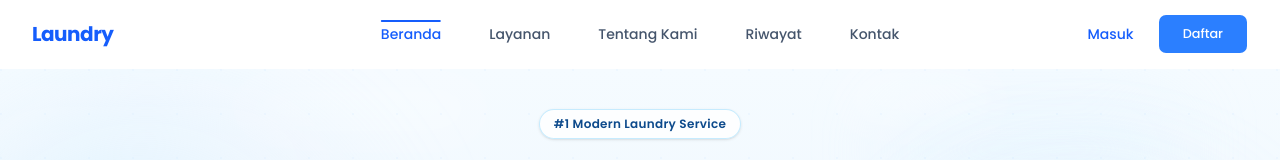
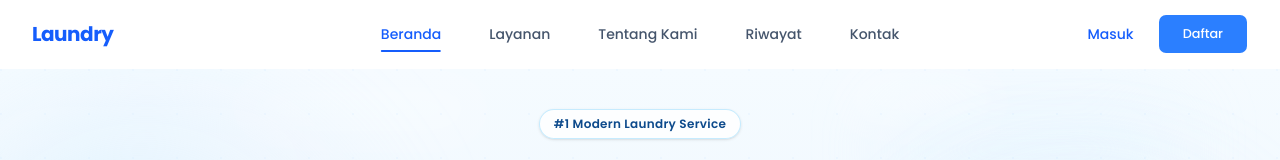
Before and after one commit to Varaaa-arch/WCC_UMKM-Laundry_Digital_Solution, a Next.js app: page / in a window 1280 px wide. Shown: the top 160 px of the page. Built offline with nearby package versions, Linux system fonts and the light colour scheme.

Commit message:
fix: animation and active page in navbar

```diff
--- a/src/components/layout/Navbar.tsx
+++ b/src/components/layout/Navbar.tsx
@@ -4,7 +4,7 @@ import * as React from "react"
 import Link from "next/link"
 import { usePathname } from "next/navigation"
 import { Menu } from "lucide-react"
-import { motion } from "framer-motion"
+import { motion, useReducedMotion } from "framer-motion"
 
 import { NAV } from "@/lib/constants"
 import { cn } from "@/lib/utils"
@@ -18,9 +18,65 @@ import {
   SheetTrigger,
 } from "@/components/ui/sheet"
 
+const easeOutExpo: [number, number, number, number] = [0.16, 1, 0.3, 1]
+
+const headerVariants = {
+  initial: { opacity: 0, y: -10 },
+  animate: {
+    opacity: 1,
+    y: 0,
+    transition: { duration: 0.45, ease: easeOutExpo },
+  },
+}
+
+const navListVariants = {
+  hidden: {},
+  show: {
+    transition: {
+      staggerChildren: 0.06,
+      delayChildren: 0.08,
+    },
+  },
+}
+
+const navLinkItemVariants = {
+  hidden: { opacity: 0, y: -8 },
+  show: {
+    opacity: 1,
+    y: 0,
+    transition: { type: "spring" as const, stiffness: 380, damping: 28 },
+  },
+}
+
+const ctaClusterVariants = {
+  hidden: { opacity: 0, x: 14 },
+  show: {
+    opacity: 1,
+    x: 0,
+    transition: { duration: 0.42, ease: easeOutExpo, delay: 0.12 },
+  },
+}
+
+const mobileNavListVariants = {
+  hidden: {},
+  show: {
+    transition: { staggerChildren: 0.05, delayChildren: 0.04 },
+  },
+}
+
+const mobileNavItemVariants = {
+  hidden: { opacity: 0, x: 12 },
+  show: {
+    opacity: 1,
+    x: 0,
+    transition: { type: "spring" as const, stiffness: 360, damping: 28 },
+  },
+}
+
 export function Navbar() {
   const [scrolled, setScrolled] = React.useState(false)
   const pathname = usePathname()
+  const prefersReducedMotion = useReducedMotion()
 
   React.useEffect(() => {
     const handler = () => setScrolled(window.scrollY > 4)
@@ -29,29 +85,56 @@ export function Navbar() {
     return () => window.removeEventListener("scroll", handler)
   }, [])
 
+  const instant = { duration: 0.01 }
+  const navSpring = { type: "spring" as const, stiffness: 400, damping: 28, mass: 0.42 }
+  const reduced = Boolean(prefersReducedMotion)
+
   return (
-    <header
+    <motion.header
       className={cn(
         "sticky top-0 z-50 w-full border-b border-transparent bg-white transition-shadow",
         scrolled && "shadow-sm"
       )}
+      variants={reduced ? undefined : headerVariants}
+      initial={reduced ? false : "initial"}
+      animate={reduced ? undefined : "animate"}
     >
       <nav
         className="mx-auto flex h-16 max-w-7xl items-center justify-between px-4 sm:h-17 sm:px-6 lg:px-8"
         aria-label="Primary"
       >
-        <Link
-          href="/"
-          className="text-lg font-bold tracking-tight text-blue-600 sm:text-xl"
+        <motion.div
+          className="inline-block"
+          whileHover={reduced ? undefined : { scale: 1.02, y: -1 }}
+          whileTap={reduced ? undefined : { scale: 0.98 }}
+          transition={reduced ? instant : { type: "spring", stiffness: 400, damping: 22 }}
         >
-          {NAV.logo}
-        </Link>
+          <Link
+            href="/"
+            className="text-lg font-bold tracking-tight text-blue-600 sm:text-xl"
+          >
+            {NAV.logo}
+          </Link>
+        </motion.div>
 
-        <ul className="absolute left-1/2 hidden -translate-x-1/2 gap-10 md:flex lg:gap-12">
+        <motion.ul
+          className="absolute left-1/2 hidden -translate-x-1/2 gap-10 md:flex lg:gap-12"
+          variants={reduced ? undefined : navListVariants}
+          initial={reduced ? false : "hidden"}
+          animate={reduced ? undefined : "show"}
+        >
           {NAV.links.map((item) => {
             const isActive = item.href === "/" ? pathname === "/" : pathname.startsWith(item.href)
             return (
-              <li key={item.label} className="relative flex flex-col items-center">
+              <motion.li
+                key={item.label}
+                className="relative"
+                variants={reduced ? undefined : navLinkItemVariants}
+                style={{ transformOrigin: "center bottom" }}
+                whileHover={reduced ? undefined : { y: -2 }}
+                whileTap={reduced ? undefined : { scale: 0.97 }}
+                transition={reduced ? instant : { type: "spring", stiffness: 450, damping: 26 }}
+              >
                 <Link
                   href={item.href}
                   className={cn(
@@ -64,16 +147,33 @@ export function Navbar() {
                 {isActive && (
                   <motion.span
                     layoutId="nav-indicator"
-                    className="absolute bottom-[22px] h-0.5 w-full rounded-full bg-blue-600"
-                    transition={{ type: "spring", stiffness: 500, damping: 35 }}
+                    layout="position"
+                    className="pointer-events-none absolute inset-x-0 top-full mt-1 h-0.5 rounded-full bg-blue-600"
+                    initial={reduced ? false : { opacity: 0, scaleX: 0.45 }}
+                    animate={{ opacity: 1, scaleX: 1 }}
+                    style={{ transformOrigin: "center center" }}
+                    transition={
+                      reduced
+                        ? instant
+                        : {
+                            layout: navSpring,
+                            opacity: { duration: 0.2, ease: easeOutExpo },
+                            scaleX: { type: "spring", stiffness: 520, damping: 24 },
+                          }
+                    }
                   />
                 )}
-              </li>
+              </motion.li>
             )
           })}
-        </ul>
+        </motion.ul>
 
-        <div className="hidden items-center gap-6 md:flex">
+        <motion.div
+          className="hidden items-center gap-6 md:flex"
+          variants={reduced ? undefined : ctaClusterVariants}
+          initial={reduced ? false : "hidden"}
+          animate={reduced ? undefined : "show"}
+        >
           <Link
             href={NAV.loginHref}
             className="text-sm font-medium text-blue-600 transition-colors hover:text-blue-700"
@@ -87,7 +187,7 @@ export function Navbar() {
           >
             <Link href={NAV.ctaHref}>{NAV.cta}</Link>
           </Button>
-        </div>
+        </motion.div>
 
         <div className="flex items-center gap-2 md:hidden">
           <Button
@@ -114,11 +214,21 @@ export function Navbar() {
                 <SheetTitle className="sr-only">{NAV.mobileSheetTitle}</SheetTitle>
               </SheetHeader>
               <div className="flex flex-col gap-6 px-2 pb-8 pt-2">
-                <ul className="flex flex-col gap-4">
+                <motion.ul
+                  className="flex flex-col gap-4"
+                  variants={reduced ? undefined : mobileNavListVariants}
+                  initial={reduced ? false : "hidden"}
+                  animate={reduced ? undefined : "show"}
+                >
                   {NAV.links.map((item) => {
                     const isActive = item.href === "/" ? pathname === "/" : pathname.startsWith(item.href)
                     return (
-                      <li key={`${item.label}-mobile`}>
+                      <motion.li
+                        key={`${item.label}-mobile`}
+                        variants={reduced ? undefined : mobileNavItemVariants}
+                        whileHover={reduced ? undefined : { x: -4 }}
+                        transition={{ type: "spring", stiffness: 400, damping: 28 }}
+                      >
                         <SheetClose asChild>
                           <Link
                             href={item.href}
@@ -130,10 +240,10 @@ export function Navbar() {
                             {item.label}
                           </Link>
                         </SheetClose>
-                      </li>
+                      </motion.li>
                     )
                   })}
-                </ul>
+                </motion.ul>
                 <SheetClose asChild>
                   <Link
                     href={NAV.loginHref}
@@ -155,6 +265,6 @@ export function Navbar() {
           </Sheet>
         </div>
       </nav>
-    </header>
+    </motion.header>
   )
 }
```
Also changed, not shown: public/images/about-me-img/aboutMe-mascot.png (added), public/images/about-me-img/aboutMe-star.png (added).
